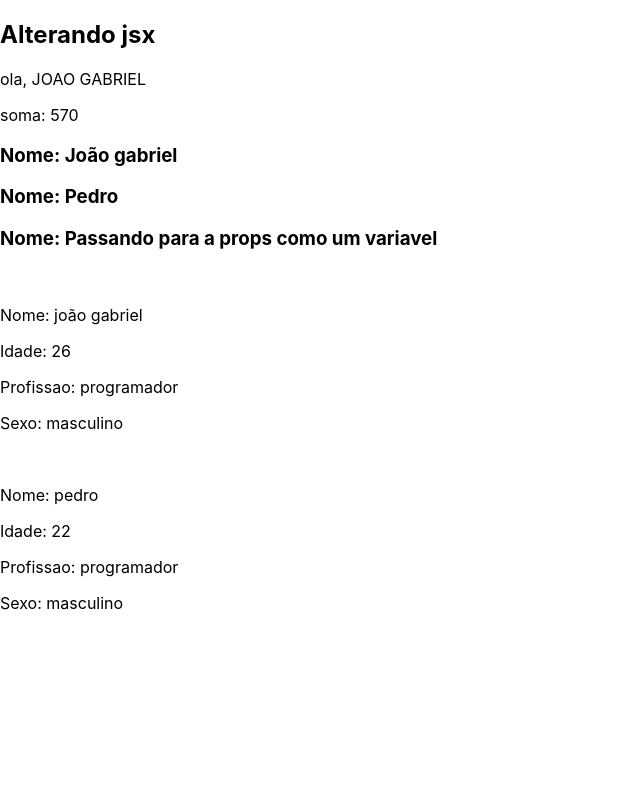
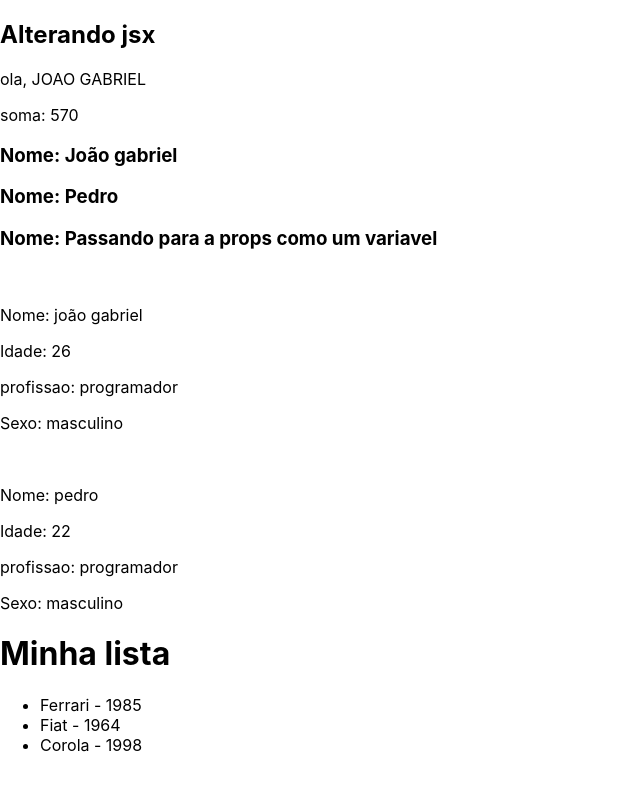
Before and after one commit to jgmd1996/introducao-ao-React-, a React (Create React App) app in the folder introducao/: page / in a window 1280 px wide. Shown: the top 790 px of the page, without its empty margins (0-640 px from the left). Built offline with nearby package versions, Linux system fonts and the light colour scheme.

Commit message:
Validacao com props

```diff
--- a/introducao/src/App.js
+++ b/introducao/src/App.js
@@ -2,6 +2,7 @@ import './App.css';
 import JSX from './jsx';
 import Prop1 from './props/Props1';
 import Pessoa from './props/Pessoa';
+import List from './props/List';
 
 function App() {
 
@@ -26,6 +27,8 @@ function App() {
     profissao="programador"
     sexo="masculino"
     />
+
+    <List />
     </div>
   );
 }
--- /dev/null
+++ b/introducao/src/props/Item.js
@@ -0,0 +1,24 @@
+import ProoTypes from 'prop-types'
+
+function Item({marca, ano_lancamento}) {
+
+    return (
+        <>
+            <li>{marca} - {ano_lancamento}</li>
+        </>
+    )
+    }
+
+
+    //propType e para deixa adicionar somente o valor da propriedade que vc esfecificar ele faz um worning
+    Item.propType ={
+        marca: ProoTypes.string.isRequired,
+        ano_lancamento: ProoTypes.number.isRequired,
+    }
+
+    // validaçao se canpo foi prenchido ou não
+    Item.defaultProps ={
+        marca: 'Falto a marca',
+        ano_lancamento: 0,
+    }
+export default Item;
--- /dev/null
+++ b/introducao/src/props/List.js
@@ -0,0 +1,17 @@
+import Item from "./Item";
+
+function List() {
+
+    return (
+        <>
+        <h1>Minha lista</h1>
+            <ul>
+                <Item marca="Ferrari" ano_lancamento={1985} />
+                <Item marca="Fiat" ano_lancamento={1964} />
+                <Item marca="Corola" ano_lancamento={1998}/>
+            </ul>
+        </>
+    )
+    }
+
+export default List;
--- a/introducao/src/props/Pessoa.js
+++ b/introducao/src/props/Pessoa.js
@@ -1,30 +1,30 @@
-// function Pessoa(nome, idade, profissao, sexo) {
+function Pessoa({nome, idade, profissao, sexo}) {
+
+    return (
+        <div classeName="Props">
+            <p>Nome: {nome}</p>
+            <p>Idade: {idade}</p>
+            <p>profissao: {profissao}</p>
+            <p>Sexo: {sexo}</p>
+
+        </div>
+    )
+    }
+
+export default Pessoa;
+
+
+// function Pessoa(props) {
 
 //     return (
 //         <div classeName="Props">
-//             <p>Nome: {nome}</p>
-//             <p>Idade: {idade}</p>
-//             <p>profissao: {profissao}</p>
-//             <p>Sexo: {sexo}</p>
+//             <p>Nome: {props.nome}</p>
+//             <p>Idade: {props.idade}</p>
+//             <p>Profissao: {props.profissao}</p>
+//             <p>Sexo: {props.sexo}</p>
 
 //         </div>
 //     )
 //     }
 
-// export default Pessoa;
-
-
-function Pessoa(props) {
-
-    return (
-        <div classeName="Props">
-            <p>Nome: {props.nome}</p>
-            <p>Idade: {props.idade}</p>
-            <p>Profissao: {props.profissao}</p>
-            <p>Sexo: {props.sexo}</p>
-
-        </div>
-    )
-    }
-
-    export default Pessoa;
+//     export default Pessoa;
```
